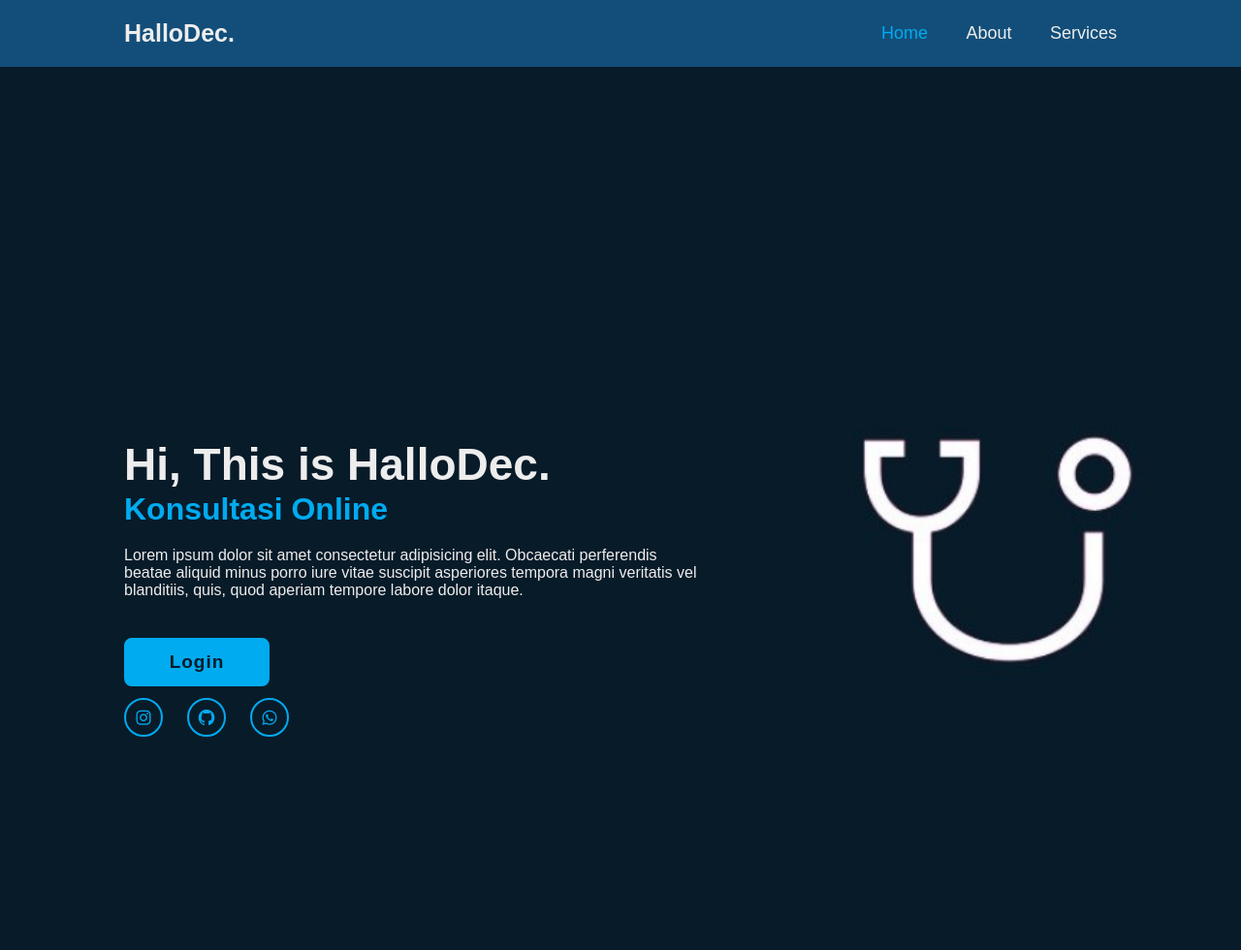
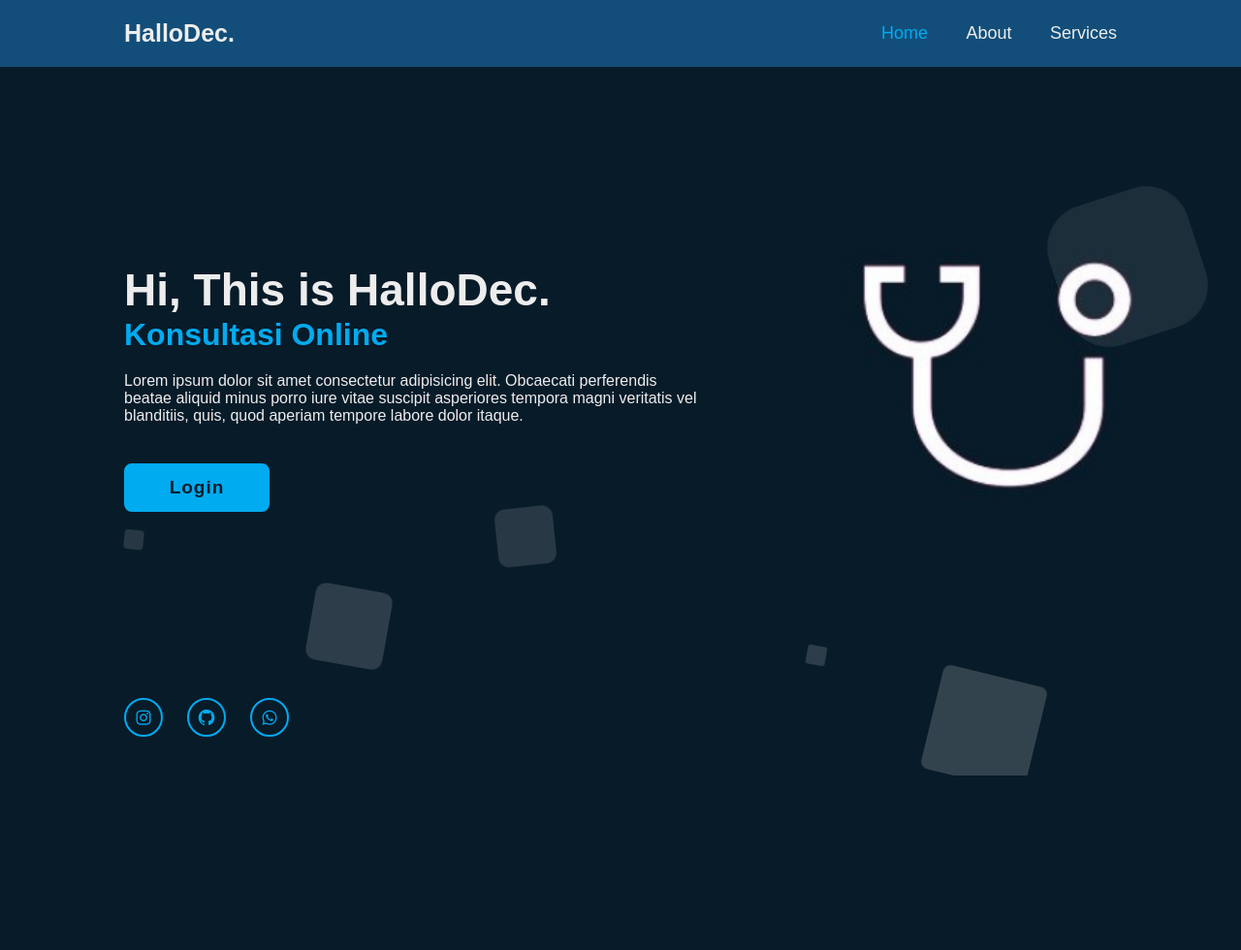
Before and after one commit to PrimiMasihPemula/Praktikum-Web-Programming-I, a PHP site: page / in a window 1280 px wide. Shown: the whole page at 97% size. After the commit the page ends 800 px from the top, so only its background shows below. Run offline with PHP 8.4, Linux system fonts and the light colour scheme.

Commit message:
Update style.css add some animation

```diff
--- a/style.css
+++ b/style.css
@@ -5,6 +5,114 @@
   padding: 0;
   box-sizing: border-box;
   font-family: "Poppins", sans-serif;
+}
+
+.circles {
+  position: absolute;
+  top: 0;
+  left: 0;
+  width: 100%;
+  height: 100%;
+  overflow: hidden;
+}
+
+.circles li {
+  position: absolute;
+  display: block;
+  list-style: none;
+  width: 20px;
+  height: 20px;
+  background: rgba(255, 255, 255, 0.2);
+  animation: animate 25s linear infinite;
+  bottom: -150px;
+}
+
+.circles li:nth-child(1) {
+  left: 25%;
+  width: 80px;
+  height: 80px;
+  animation-delay: 0s;
+}
+
+.circles li:nth-child(2) {
+  left: 10%;
+  width: 20px;
+  height: 20px;
+  animation-delay: 2s;
+  animation-duration: 12s;
+}
+
+.circles li:nth-child(3) {
+  left: 70%;
+  width: 20px;
+  height: 20px;
+  animation-delay: 4s;
+}
+
+.circles li:nth-child(4) {
+  left: 40%;
+  width: 60px;
+  height: 60px;
+  animation-delay: 0s;
+  animation-duration: 18s;
+}
+
+.circles li:nth-child(5) {
+  left: 65%;
+  width: 20px;
+  height: 20px;
+  animation-delay: 0s;
+}
+
+.circles li:nth-child(6) {
+  left: 75%;
+  width: 110px;
+  height: 110px;
+  animation-delay: 3s;
+}
+
+.circles li:nth-child(7) {
+  left: 35%;
+  width: 150px;
+  height: 150px;
+  animation-delay: 7s;
+}
+
+.circles li:nth-child(8) {
+  left: 50%;
+  width: 25px;
+  height: 25px;
+  animation-delay: 15s;
+  animation-duration: 45s;
+}
+
+.circles li:nth-child(9) {
+  left: 20%;
+  width: 15px;
+  height: 15px;
+  animation-delay: 2s;
+  animation-duration: 35s;
+}
+
+.circles li:nth-child(10) {
+  left: 85%;
+  width: 150px;
+  height: 150px;
+  animation-delay: 0s;
+  animation-duration: 11s;
+}
+@keyframes animate {
+  0% {
+    transform: translateY(0) rotate(0deg);
+    opacity: 1;
+    border-radius: 0;
+  }
+
+  100% {
+    transform: translateY(-1000px) rotate(720deg);
+    opacity: 0;
+    border-radius: 50%;
+  }
 }
 
 body {
@@ -289,7 +397,7 @@ body {
     padding: 0 30px;
   }
 }
-@media only screen and (max-width: 490px) {
+@media only screen and (max-width: 750px) {
   .hamburger {
     display: block;
     cursor: pointer;
```
